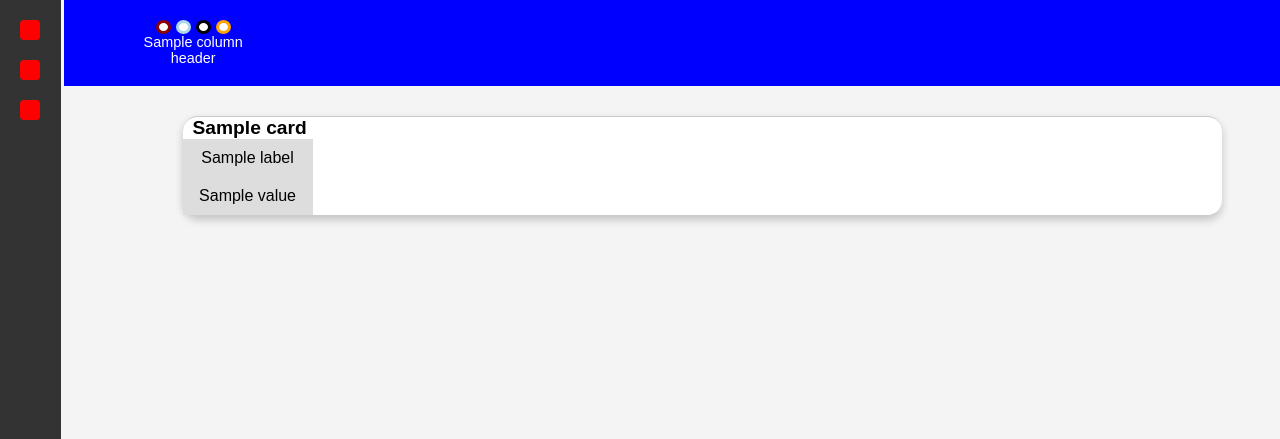
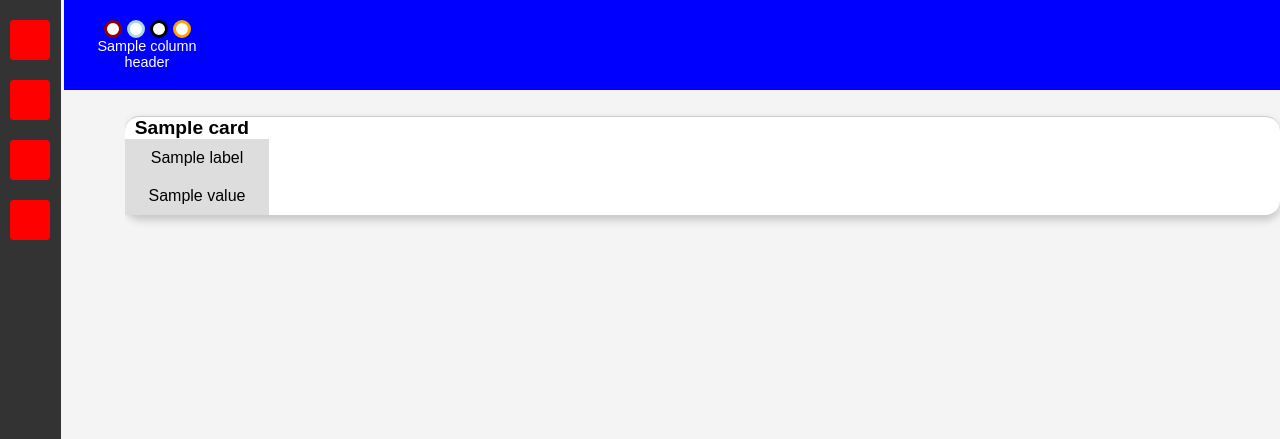
Before and after one commit to artificialname/boardgame, a Flask app: template templates/index.html in a window 1280 px wide. Shown: the top 439 px of the page. Run offline with Flask 3, Linux system fonts and the light colour scheme; the template is opened without the code that fills it: most values are stand-ins (such as "Sample title", 1, 10 or a date in 2020).

Commit message:
Update index.html

```diff
--- a/templates/index.html
+++ b/templates/index.html
@@ -27,11 +27,12 @@
         }
 
         .sidebar-item {
-            width: 20px;
-            height: 20px;
+            width: 40px;
+            height: 40px;
             margin: 10px 0;
             background: red;
             border-radius: 4px;
+            cursor: pointer;
         }
 
         /* HEADER STYLES */
@@ -52,7 +53,7 @@
         .header-grid {
             display: grid;
             grid-template-columns: repeat(8, 1fr);
-            width: 90%;
+            width: 100%;
             max-width: 1200px;
             text-align: center;
             font-size: 0.9em;
@@ -80,8 +81,8 @@
         }
 
         .circle {
-            width: 9px;
-            height: 8px;
+            width: 12px;
+            height: 12px;
             border-radius: 50%;
             border: 3px solid;
             background-color: white;
@@ -107,7 +108,7 @@
 
         /* CARD STYLES */
         .card {
-            width: 90%;
+            width: 100%;
             max-width: 1200px;
             background: white;
             border-radius: 15px;
@@ -148,6 +149,7 @@
 <body>
     <!-- SIDEBAR -->
     <div class="sidebar">
+        <div class="sidebar-item"></div>
         <div class="sidebar-item"></div>
         <div class="sidebar-item"></div>
         <div class="sidebar-item"></div>
@@ -192,18 +194,13 @@
     <script>
         document.addEventListener("DOMContentLoaded", function () {
             const circles = document.querySelectorAll(".circle");
-
-            function toggleColor(element) {
-                if (element.style.backgroundColor === "white" || element.style.backgroundColor === "") {
-                    element.style.backgroundColor = element.dataset.color;
-                } else {
-                    element.style.backgroundColor = "white";
-                }
-            }
-
             circles.forEach(circle => {
                 circle.addEventListener("click", function () {
-                    toggleColor(this);
+                    if (this.style.backgroundColor === "white" || this.style.backgroundColor === "") {
+                        this.style.backgroundColor = this.dataset.color;
+                    } else {
+                        this.style.backgroundColor = "white";
+                    }
                 });
             });
         });
```
